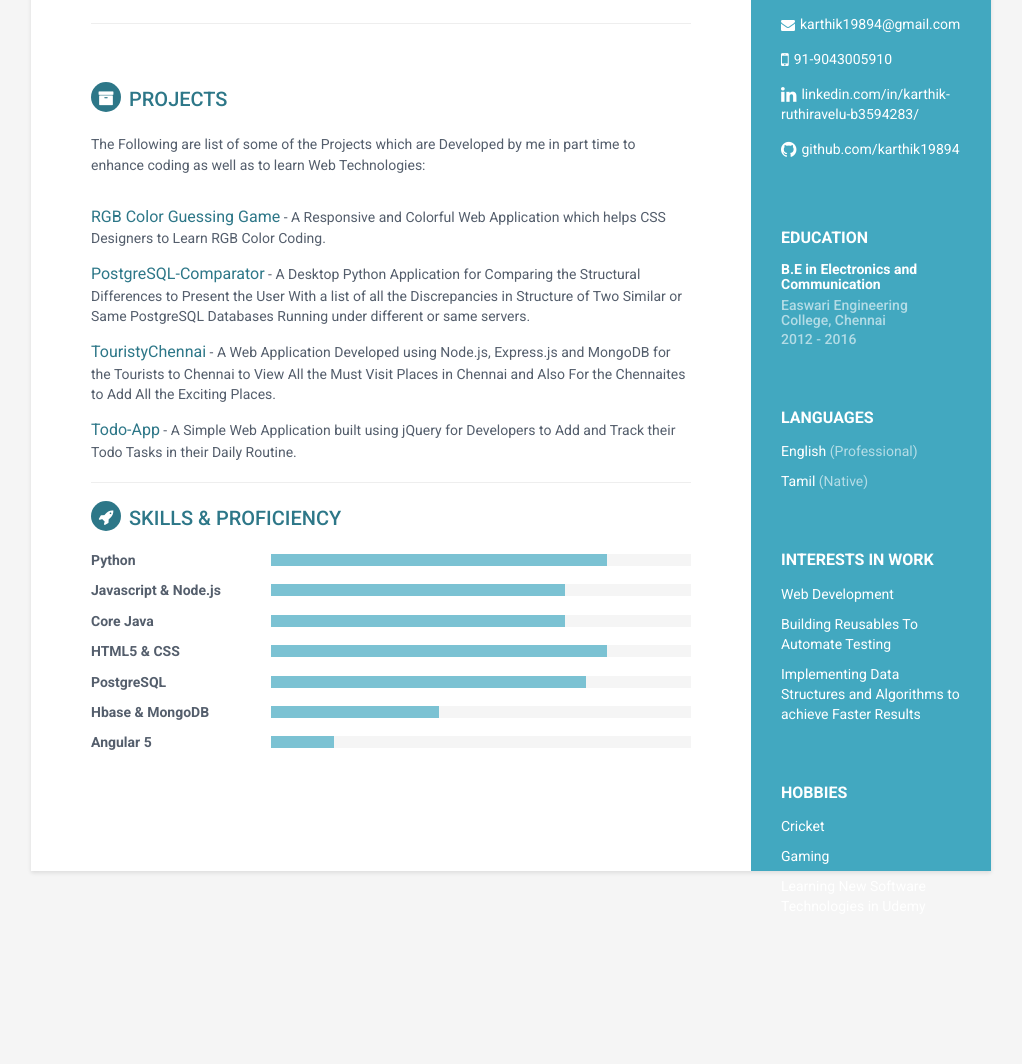
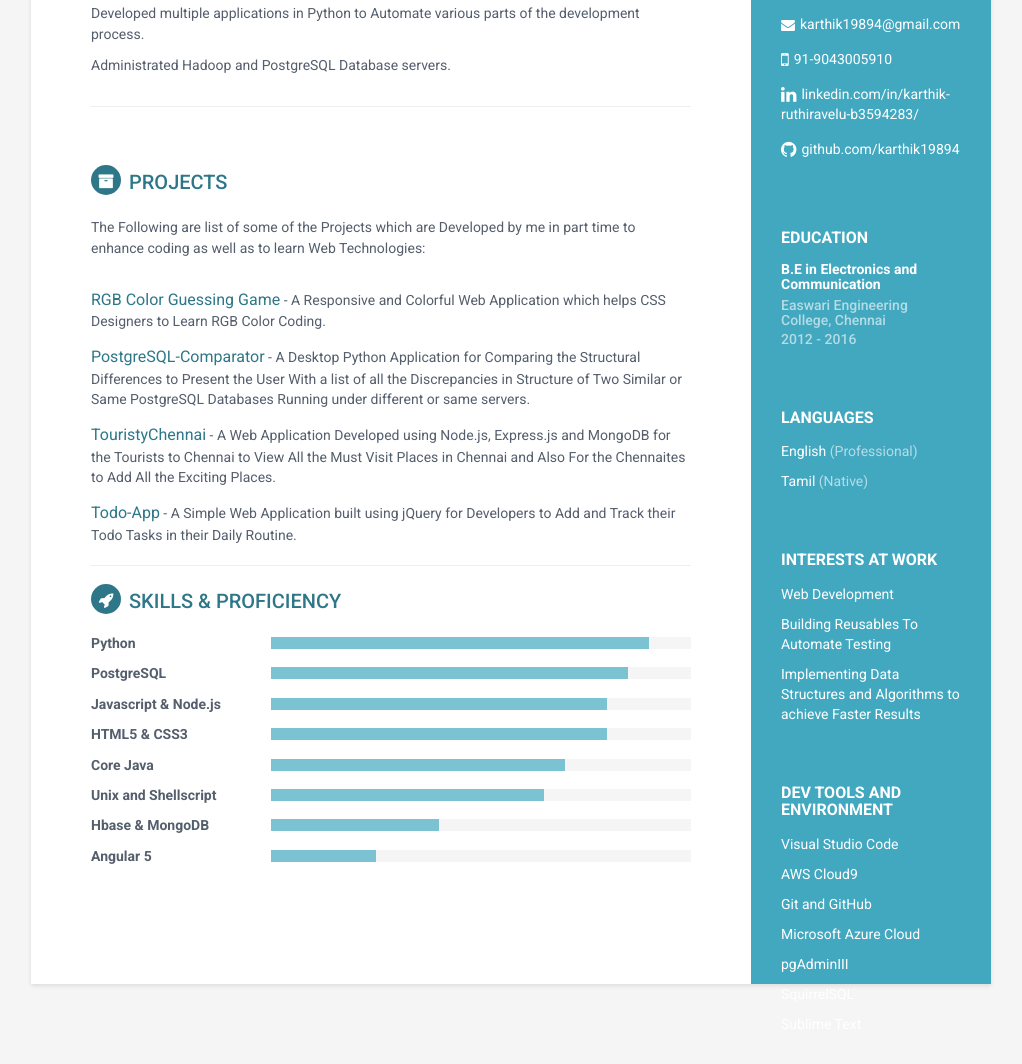
Before and after one commit to karthik19894/karthik19894.github.io, a plain HTML site: page index.html in a window 1280 px wide. Shown: the part 537-1601 px from the top of the page, without its empty margins (129-1151 px from the left). Before the commit the page ends 1483 px from the top, so only its background shows below. Drawn offline with nearby package versions, Linux system fonts and the light colour scheme.

Commit message:
Upskilled a bit

```diff
--- a/index.html
+++ b/index.html
@@ -11,7 +11,6 @@
     <link rel="stylesheet" href="https://cdnjs.cloudflare.com/ajax/libs/font-awesome/4.7.0/css/font-awesome.min.css">
 
     <!-- Theme CSS -->
-    <link id="theme-style" rel="stylesheet" href="assets/css/styles.css">
     <style>
 
 
@@ -339,7 +338,7 @@ p {
             </div><!--//interests-->
 
             <div class="interests-container container-block">
-                <h2 class="container-block-title">Interests in Work</h2>
+                <h2 class="container-block-title">Interests at Work</h2>
                 <ul class="list-unstyled interests-list">
                     <li>Web Development</li>
                     <li>Building Reusables To Automate Testing</li>
@@ -348,12 +347,18 @@ p {
             </div><!--//interests-->
 
 
+          <!--//interests-->
+
         <div class="interests-container container-block">
-                <h2 class="container-block-title">Hobbies</h2>
+                <h2 class="container-block-title">Dev Tools and Environment</h2>
                 <ul class="list-unstyled interests-list">
-                    <li>Cricket</li>
-                    <li>Gaming</li>
-                    <li>Learning New Software Technologies in Udemy</li>
+                    <li>Visual Studio Code</li>
+                    <li>AWS Cloud9</li>
+                    <li>Git and GitHub</li>
+                    <li>Microsoft Azure Cloud</li>
+                    <li>pgAdminIII</li>
+                    <li>SquirrelSQL</li>
+                    <li>Sublime Text</li>
                 </ul>
             </div><!--//interests-->
         </div><!--//sidebar-wrapper-->
@@ -379,9 +384,11 @@ p {
                         <div class="company">Tata Consultancy Services, Chennai.</div>
                     </div><!--//meta-->
                     <div class="details">
-                        <p>Designed and Developed Database Models in PostgreSQL and Hbase for a Retail Product Named Optumera Currently used by Leading Retailers in USA, Netherlands and Sweden.</p>
+                        <p>Designed and Developed Database Models in PostgreSQL and HBase for a Retail Product Named Optumera Currently used by Leading Retailers in USA, Netherlands and Sweden.</p>
                         <p>Developed Reusable Desktop Applications in Python and Java to Automate Time Consuming Testing Processes for the Developed Product. </p>
                         <p>Developed Web Application for the Internal Team to Communicate and Co-ordinate daily tasks in the Development Process.</p>
+                        <p>Developed multiple applications in Python to Automate various parts of the development process.</p>
+                        <p>Administrated Hadoop and PostgreSQL Database servers.</p>
                     </div><!--//details-->
                 </div><!--//item-->
             <hr>
@@ -415,7 +422,15 @@ p {
                     <div class="item">
                         <h3 class="level-title">Python</h3>
                         <div class="level-bar">
-                            <div class="level-bar-inner" data-level="80%">
+                            <div class="level-bar-inner" data-level="90%">
+                            </div>
+                        </div><!--//level-bar-->
+                    </div><!--//item-->
+
+                    <div class="item">
+                        <h3 class="level-title">PostgreSQL</h3>
+                        <div class="level-bar">
+                            <div class="level-bar-inner" data-level="85%">
                             </div>
                         </div><!--//level-bar-->
                     </div><!--//item-->
@@ -423,7 +438,15 @@ p {
                     <div class="item">
                         <h3 class="level-title">Javascript &amp; Node.js</h3>
                         <div class="level-bar">
-                            <div class="level-bar-inner" data-level="70%">
+                            <div class="level-bar-inner" data-level="80%">
+                            </div>
+                        </div><!--//level-bar-->
+                    </div><!--//item-->
+
+                    <div class="item">
+                        <h3 class="level-title">HTML5 &amp; CSS3</h3>
+                        <div class="level-bar">
+                            <div class="level-bar-inner" data-level="80%">
                             </div>
                         </div><!--//level-bar-->
                     </div><!--//item-->
@@ -437,20 +460,15 @@ p {
                     </div><!--//item-->
 
                     <div class="item">
-                        <h3 class="level-title">HTML5 &amp; CSS</h3>
+                        <h3 class="level-title">Unix and Shellscript</h3>
                         <div class="level-bar">
-                            <div class="level-bar-inner" data-level="80%">
+                            <div class="level-bar-inner" data-level="65%">
                             </div>
                         </div><!--//level-bar-->
                     </div><!--//item-->
 
-                    <div class="item">
-                        <h3 class="level-title">PostgreSQL</h3>
-                        <div class="level-bar">
-                            <div class="level-bar-inner" data-level="75%">
-                            </div>
-                        </div><!--//level-bar-->
-                    </div><!--//item-->
+
+
 
                     <div class="item">
                         <h3 class="level-title">Hbase &amp; MongoDB</h3>
@@ -459,10 +477,11 @@ p {
                             </div>
                         </div><!--//level-bar-->
                     </div><!--//item-->
+
                      <div class="item">
                         <h3 class="level-title">Angular 5</h3>
                         <div class="level-bar">
-                            <div class="level-bar-inner" data-level="15%">
+                            <div class="level-bar-inner" data-level="25%">
                             </div>
                         </div><!--//level-bar-->
                     </div><!--//item-->
```
Lines whose indentation alone changed are shown as unchanged.
